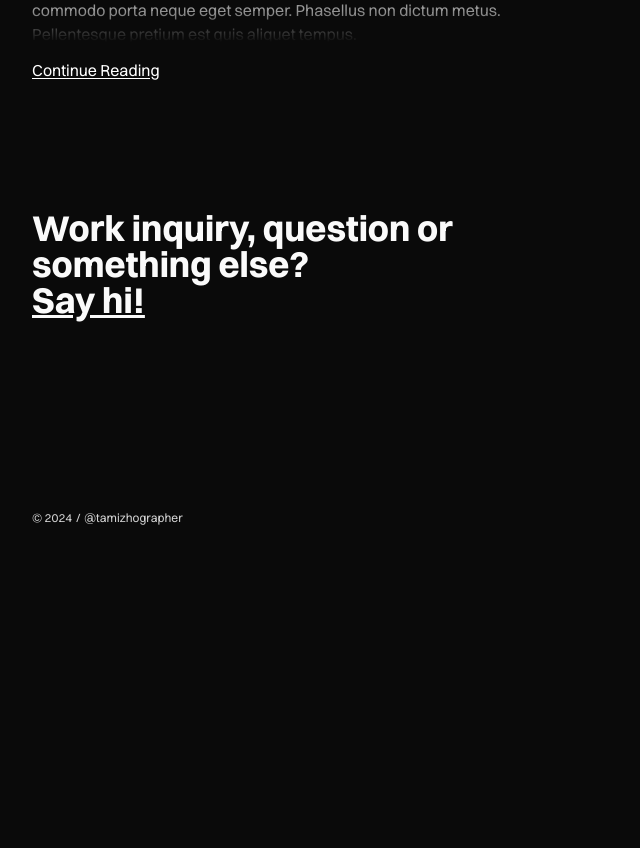
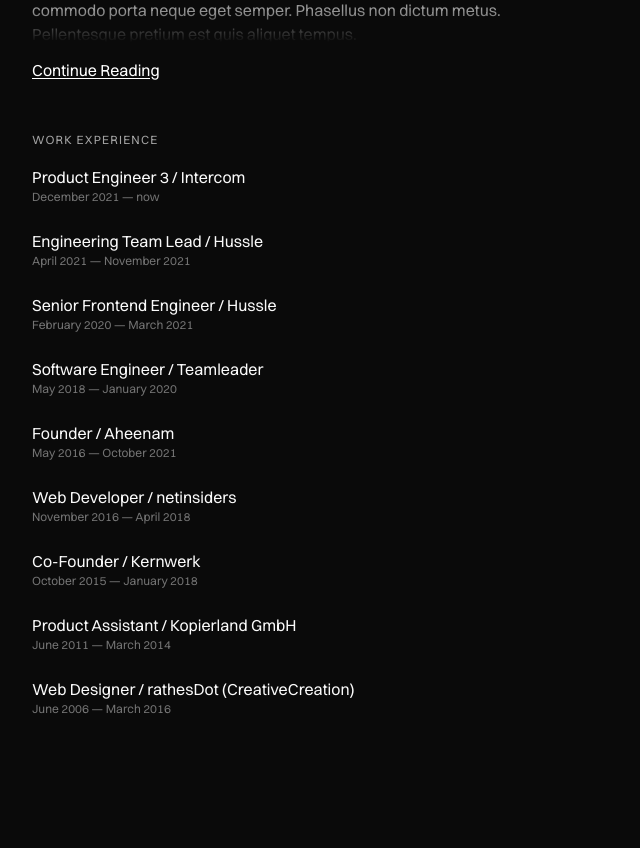
Before and after one commit to rathesDot/rathes.me, a Next.js app: page /about in a window 1280 px wide. Shown: the part 520-1368 px from the top of the page, without its empty margins (0-640 px from the left). Before the commit the page ends 1078 px from the top, so only its background shows below. Built offline with nearby package versions, Linux system fonts and the light colour scheme.

Commit message:
♻️ Remove as unordered list

```diff
--- a/src/components/List/List.tsx
+++ b/src/components/List/List.tsx
@@ -1,5 +1,6 @@
-import React from "react"
+import React, { HTMLProps } from "react"
 import RouterLink from "next/link"
+import { cx } from "class-variance-authority"
 
 import { Heading2, Link } from ".."
 
@@ -20,7 +21,7 @@
   children,
 }) => {
   return (
-    <>
+    <div className="text-base text-neutral-50">
       {subtitle && subtitlePosition == "above" && (
         <Subtitle>{subtitle}</Subtitle>
       )}
@@ -28,7 +29,7 @@
       {subtitle && subtitlePosition == "under" && (
         <Subtitle>{subtitle}</Subtitle>
       )}
-    </>
+    </div>
   )
 }
 
@@ -40,52 +41,49 @@
 }) => {
   if (!link) {
     return (
-      <li className="my-2 text-base text-neutral-900 dark:text-neutral-50">
       <ListItemBody subtitle={subtitle} subtitlePosition={subtitlePosition}>
         {children}
       </ListItemBody>
-      </li>
     )
   }
 
   if (link && link.startsWith("http")) {
     return (
-      <li className="my-2 text-base text-neutral-900 dark:text-neutral-50">
       <Link href={link}>
         <ListItemBody subtitle={subtitle} subtitlePosition={subtitlePosition}>
           {children}
         </ListItemBody>
       </Link>
-      </li>
     )
   }
 
   return (
-    <li className="my-2 text-base text-neutral-900 dark:text-neutral-50">
     <RouterLink href={link}>
       <ListItemBody subtitle={subtitle} subtitlePosition={subtitlePosition}>
         {children}
       </ListItemBody>
     </RouterLink>
-    </li>
   )
 }
 
-export type ListProps = {
+export type ListProps = HTMLProps<HTMLUListElement> & {
   title?: string
 }
 
 export const List: React.FC<React.PropsWithChildren<ListProps>> = ({
   title,
   children,
+  className,
   ...props
 }) => (
-  <div className="block" {...props}>
+  <div className="block">
     {title && (
-      <Heading2 size={4} className="text-neutral-900 dark:text-neutral-400">
+      <Heading2 size={4} className="text-neutral-400">
         {title}
       </Heading2>
     )}
-    <ul className="block">{children}</ul>
+    <ul {...props} className={cx("block", "mt-4", className)}>
+      {children}
+    </ul>
   </div>
 )
--- a/src/pages/about.tsx
+++ b/src/pages/about.tsx
@@ -39,7 +39,7 @@
         <Heading1 size={2}>
           I'm a front-end engineer with over 10 years of web experience.
         </Heading1>
-        <div className={readMore({ open })}>
+        <section className={readMore({ open })}>
           <Paragraph>
             Lorem ipsum dolor sit amet, consectetur adipiscing elit. Donec
             suscipit nunc massa, condimentum accumsan lectus luctus vitae.
@@ -58,7 +58,7 @@
             Vestibulum commodo porta neque eget semper. Phasellus non dictum
             metus. Pellentesque pretium est quis aliquet tempus.
           </Paragraph>
-        </div>
+        </section>
         <button
           type="button"
           onClick={() => setOpen(!open)}
@@ -66,6 +66,38 @@
         >
           {open ? "Read less" : "Continue Reading"}
         </button>
+
+        <section className="mt-12">
+          <List title="Work Experience" className="flex flex-col gap-6">
+            <ListItem subtitle="December 2021 — now">
+              Product Engineer 3 / Intercom
+            </ListItem>
+            <ListItem subtitle="April 2021 — November 2021">
+              Engineering Team Lead / Hussle
+            </ListItem>
+            <ListItem subtitle="February 2020 — March 2021">
+              Senior Frontend Engineer / Hussle
+            </ListItem>
+            <ListItem subtitle="May 2018 — January 2020">
+              Software Engineer / Teamleader
+            </ListItem>
+            <ListItem subtitle="May 2016 — October 2021">
+              Founder / Aheenam
+            </ListItem>
+            <ListItem subtitle="November 2016 — April 2018">
+              Web Developer / netinsiders
+            </ListItem>
+            <ListItem subtitle="October 2015 — January 2018">
+              Co-Founder / Kernwerk
+            </ListItem>
+            <ListItem subtitle="June 2011 — March 2014">
+              Product Assistant / Kopierland GmbH
+            </ListItem>
+            <ListItem subtitle="June 2006 — March 2016">
+              Web Designer / rathesDot (CreativeCreation)
+            </ListItem>
+          </List>
+        </section>
 
         <div className="my-32">
           <SayHi />
```
Lines whose indentation alone changed are shown as unchanged.
